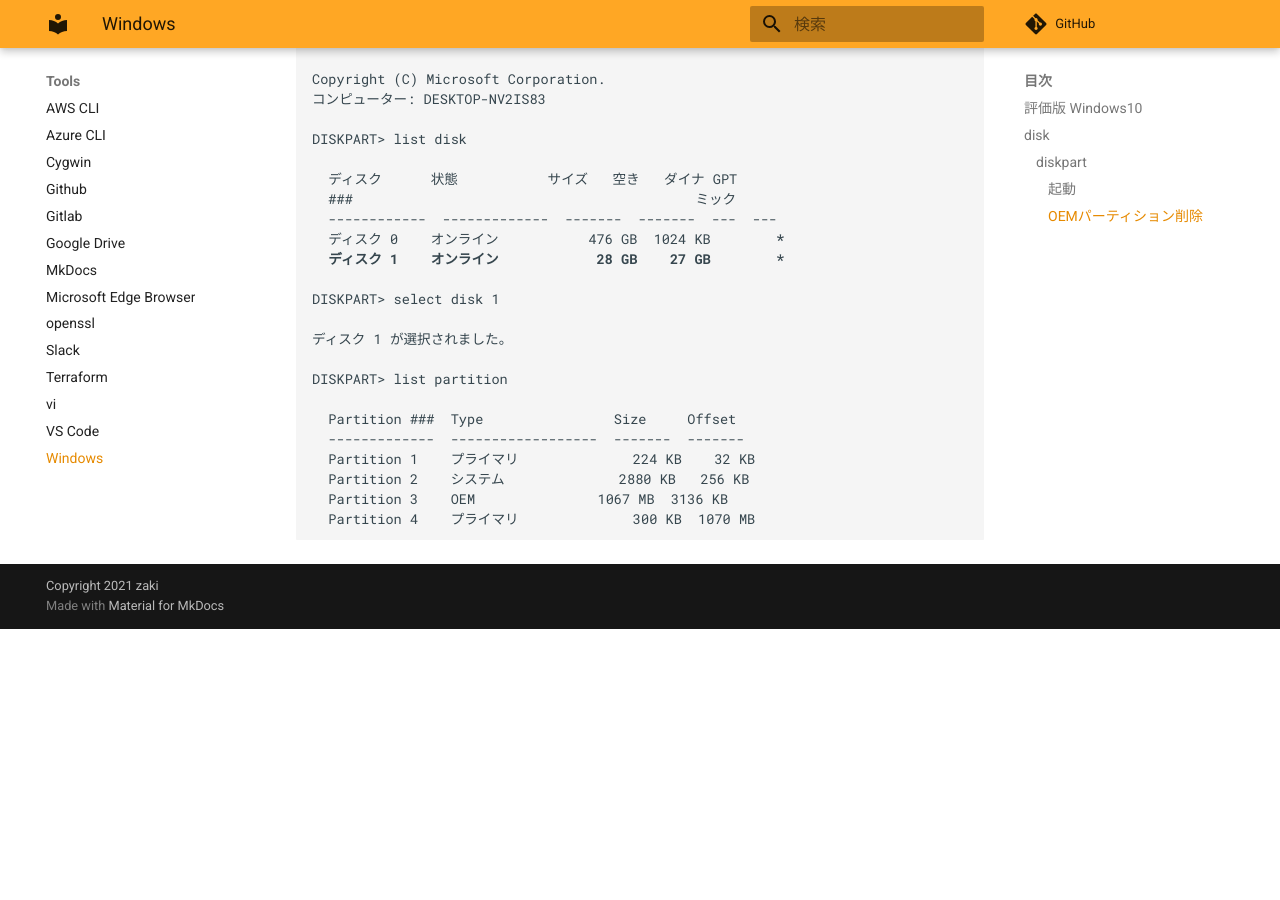
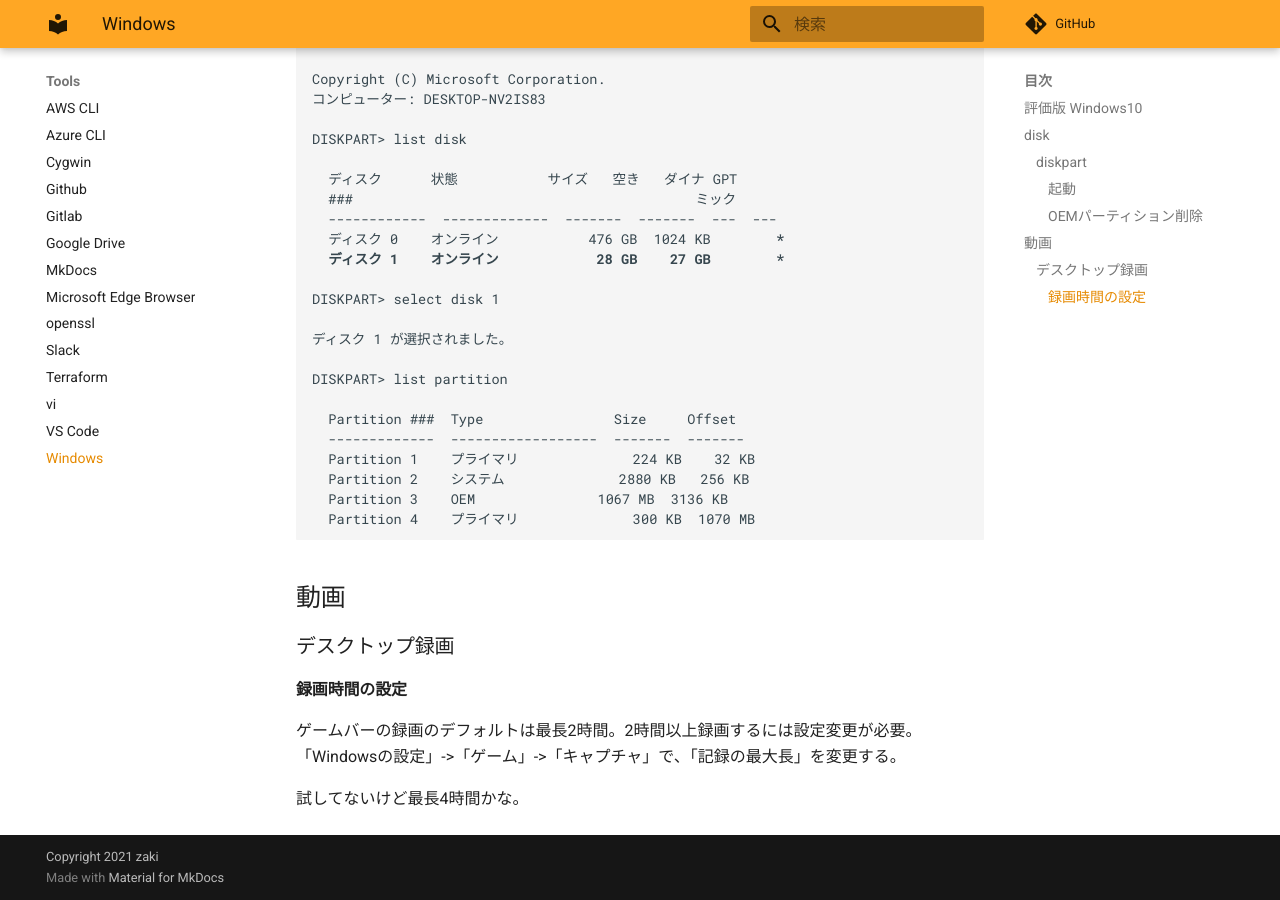
Before and after one commit to zaki-lknr/docs, an MkDocs documentation site: the page built from docs/Tools/windows.md, in a window 1280 px wide and 900 px high, scrolled down 889 px. Built offline with MkDocs 1.6.1 and Material for MkDocs 9.7.7, drawn with Linux system fonts in a browser that asks for light colours; comment, search, counter and statistics services are not loaded; before the commit the page ends 1518 px from its top, so only the background shows below that.

Commit message:
add: tools/windows: デスクトップ録画の最長時間変更

````diff
--- a/docs/Tools/windows.md
+++ b/docs/Tools/windows.md
@@ -55,3 +55,14 @@ DISKPART> list partition
   Partition 3    OEM               1067 MB  3136 KB
   Partition 4    プライマリ              300 KB  1070 MB
 ```
+
+## 動画
+
+### デスクトップ録画
+
+#### 録画時間の設定
+
+ゲームバーの録画のデフォルトは最長2時間。2時間以上録画するには設定変更が必要。
+「Windowsの設定」->「ゲーム」->「キャプチャ」で、「記録の最大長」を変更する。
+
+試してないけど最長4時間かな。
````
